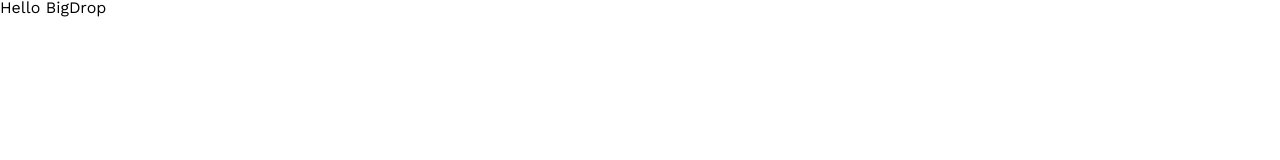
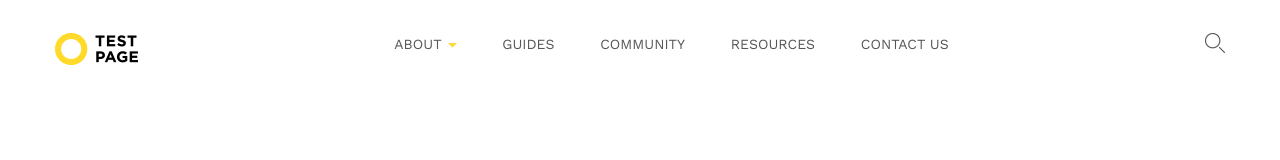
Before and after one commit to yurashalya/Drop_inc, a website: page public/index.html in a window 1280 px wide. Drawn offline with nearby package versions, Linux system fonts and the light colour scheme.

Commit message:
Created Header

```diff
--- a/public/index.html
+++ b/public/index.html
@@ -4,9 +4,38 @@
 	<meta charset="UTF-8">
 	<meta name="viewport" content="width=device-width, initial-scale=1">
 	<title>Big_Drop</title>
+	<link rel="stylesheet" href="https://maxcdn.bootstrapcdn.com/font-awesome/4.7.0/css/font-awesome.min.css">
 	<link rel="stylesheet" href="bundle.min.css">
 </head>
 <body>
-	<h1>Hello BigDrop</h1>
+	<section class="container">
+		<header>
+			<div class="header_main">
+				<div class="logo">
+					<img src="img/logo.png" alt="">
+				</div>
+				<nav>
+					<ul class="header_nav">
+						<li class="header_item">
+							<a href="#" class="head_link">about <i class="fa fa-sort-desc links"></i></a>
+						</li>
+						<li class="header_item">
+							<a href="#" class="head_link">guides</a>
+						</li>
+						<li class="header_item">
+							<a href="#" class="head_link">community</a>
+						</li>
+						<li class="header_item">
+							<a href="#" class="head_link">resources</a>
+						</li>
+						<li class="header_item">
+							<a href="#" class="head_link">contact us</a>
+						</li>
+					</ul>
+				</nav>
+				<div class="search" id="search"><img src="img/search.png" alt="search"></div>
+			</div>
+		</header>
+	</section>
 </body>
 </html>
--- /dev/null
+++ b/src/_header.scss
@@ -0,0 +1,47 @@
+@import "source/variables";
+
+.container {
+	width: 100%;
+ 	display: flex;
+ 	flex-direction: column;
+ 	align-items: center;
+}
+
+header {
+	width: 100%;
+    height: 100px;
+    display: flex;
+    justify-content: center;
+    align-items: center;
+}
+
+nav {
+	width: 600px;
+}
+
+.header_main {
+	display: flex;
+    justify-content: space-between;
+    width: 1170px;
+}
+
+.header_nav {
+	display: flex;
+    justify-content: space-around;
+    width: 100%;
+}
+
+.head_link {
+	text-transform: uppercase;
+	font-weight: $regular;
+	font-size: $size-default;
+	color: $gray1;
+	line-height: 23px;
+}
+
+.links {
+	color: $yellow;
+	padding-left: 7px;
+	margin-top: 2px;
+	float: right;
+}
--- a/src/main.scss
+++ b/src/main.scss
@@ -2,3 +2,5 @@
 
 @import "source/normalize";
 @import "source/variables";
+
+@import "header.scss";
--- a/src/source/_variables.scss
+++ b/src/source/_variables.scss
@@ -4,12 +4,12 @@ $tablet-width: 768px;
 $desktop-width: 1024px;
 
 // Colors
-// $white:         #fff;
-// $grey1:         #eeee;
-// $grey2:         #e1e0d8;
-// $grey3:         #8b8b8b;
-// $grey4:         #323232;
-// $red:           #fd4f32;
+$white:    #fff;
+$gray1:    #565656;
+$gray2:    #b5b5b5;
+$yellow:   #ffd942;
+$black:    #0f0f0f;
+
 
 
 // Font weight
@@ -21,7 +21,7 @@ $bold:			700;
 
 
 // Font size
-$size-default:  15;
+$size-default:  14px;
 
 
 // Spaces
```
Also changed, not shown: public/bundle.min.css, public/img/123.jpg (added), public/img/Contact.png (added), public/img/Layer.png (added), public/img/facebook.png (added), public/img/gory.jpg (added), public/img/gory1.jpg (added), public/img/houzz.png (added), public/img/instagram.png (added), public/img/logo.png (added), public/img/search.png (added), public/img/travel1.png (added), public/img/travel2.png (added), public/img/travel3.png (added), 1 more files.
